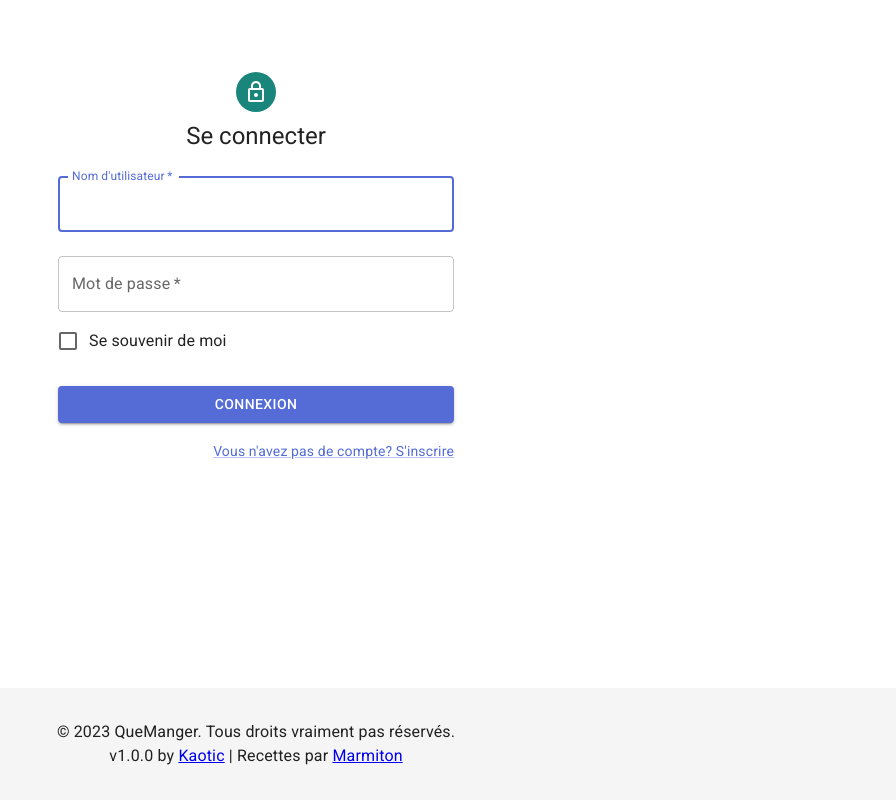
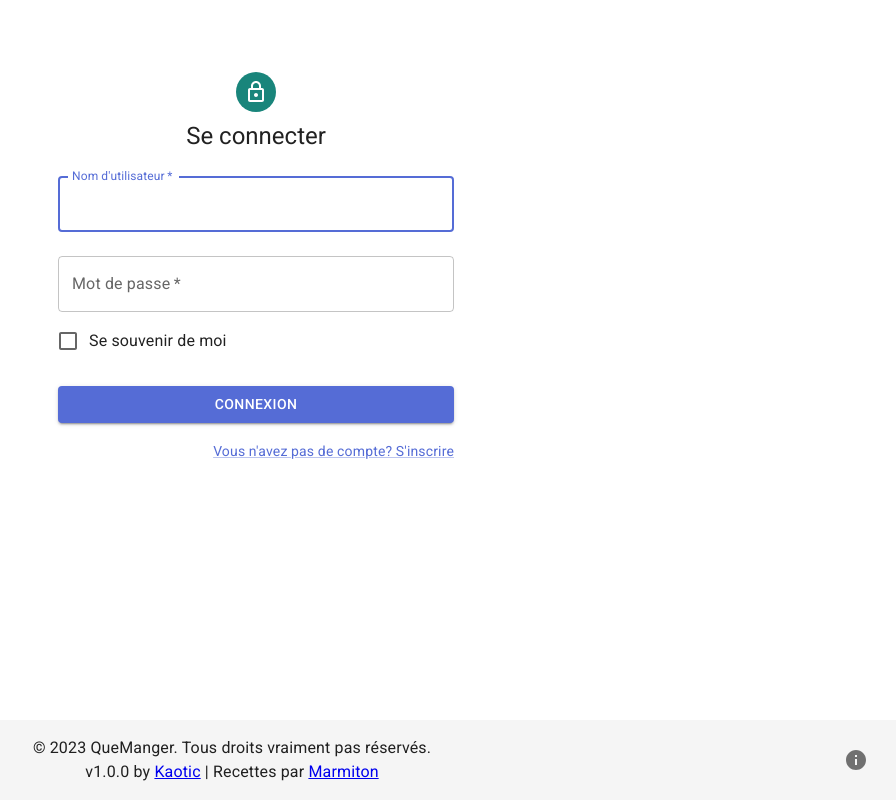
Before and after one commit to Kaotic/QueManger, a React (Create React App) app in the folder frontend/: page /login in a window 1280 px wide. Shown: the whole page, without its empty margins (384-1280 px from the left). Built offline with nearby package versions, Linux system fonts and the light colour scheme.

Commit message:
Frontend: Adding dialog button in footer

```diff
--- /dev/null
+++ b/frontend/src/components/dialogs/AboutDialog.js
@@ -0,0 +1,27 @@
+import { Button, Dialog, DialogActions, DialogContent, DialogContentText, DialogTitle } from "@mui/material";
+
+function AboutDialog({ open, setOpen }) {
+    const handleClose = () => {
+        setOpen(false);
+    };
+
+    return (
+        <Dialog open={open} onClose={handleClose}>
+            <DialogTitle>A propos ?</DialogTitle>
+            <DialogContent>
+                <DialogContentText>
+                    <b>QueManger</b> est la solution à tous vos dilemmes culinaires !<br /><br />
+                    Vous êtes-vous déjà demandé ce que vous alliez manger ce soir ? Ou bien avez-vous déjà oublié un ingrédient crucial pendant vos courses ?<br /><br />
+                    Avec <b>QueManger</b>, ces problèmes appartiennent désormais au passé.<br />
+                    Notre application vous offre la possibilité de créer une liste de recettes basée sur vos préférences, des filtres spécifiques, ou même de manière totalement aléatoire pour chaque semaine.<br /><br />
+                    À la fin, <b>QueManger</b> vous génère une liste de courses complète pour toute la semaine, garantissant que vous ne manquiez plus jamais d'un ingrédient.
+                </DialogContentText>
+            </DialogContent>
+            <DialogActions>
+                <Button onClick={handleClose}>Fermer</Button>
+            </DialogActions>
+        </Dialog>
+    );
+}
+
+export default AboutDialog;
--- a/frontend/src/components/layouts/Footer.js
+++ b/frontend/src/components/layouts/Footer.js
@@ -1,17 +1,35 @@
-import React from 'react';
-import Container from '@mui/material/Container';
-import Typography from '@mui/material/Typography';
+import { useState } from 'react';
+import { Container, IconButton, Typography } from '@mui/material';
 import packageJson from '../../../package.json';
+import AboutDialog from '../dialogs/AboutDialog';
+import InfoIcon from '@mui/icons-material/Info';
 
 function Footer() {
+    const [aboutDialogOpen, setAboutDialogOpen] = useState(false);
+
+    const handleOpenAboutDialog = () => {
+        setAboutDialogOpen(true);
+    }
+
     return (
-        <Container component="footer" maxWidth={false} style={{ marginTop: 'auto', padding: '2rem 0', backgroundColor: '#f5f5f5' }}>
-            <Typography variant="body1" align="center">
-                © 2023 QueManger. Tous droits vraiment pas réservés.
-            </Typography>
-            <Typography variant="body1" align="center">
-                v{packageJson.version} by <a href="https://kaotic.fr/" target='_blank' rel="noopener noreferrer">Kaotic</a> | Recettes par <a href="https://www.marmiton.org/" target='_blank' rel="noopener noreferrer">Marmiton</a>
-            </Typography>
+        <Container component="footer" maxWidth={false} style={{ marginTop: 'auto', padding: '1rem 1rem', backgroundColor: '#f5f5f5' }}>
+            <AboutDialog open={aboutDialogOpen} setOpen={setAboutDialogOpen} />
+            <div style={{ display: 'flex', justifyContent: 'space-between' }}>
+                <div></div>
+                <div>
+                    <Typography variant="body1" align="center">
+                        © 2023 QueManger. Tous droits vraiment pas réservés.
+                    </Typography>
+                    <Typography variant="body1" align="center" >
+                        v{packageJson.version} by <a href="https://kaotic.fr/" target='_blank' rel="noopener noreferrer">Kaotic</a> | Recettes par <a href="https://www.marmiton.org/" target='_blank' rel="noopener noreferrer">Marmiton</a>
+                    </Typography>
+                </div>
+                <div>
+                    <IconButton onClick={handleOpenAboutDialog} size="large">
+                        <InfoIcon />
+                    </IconButton>
+                </div>
+            </div>
         </Container>
     );
 }
```
